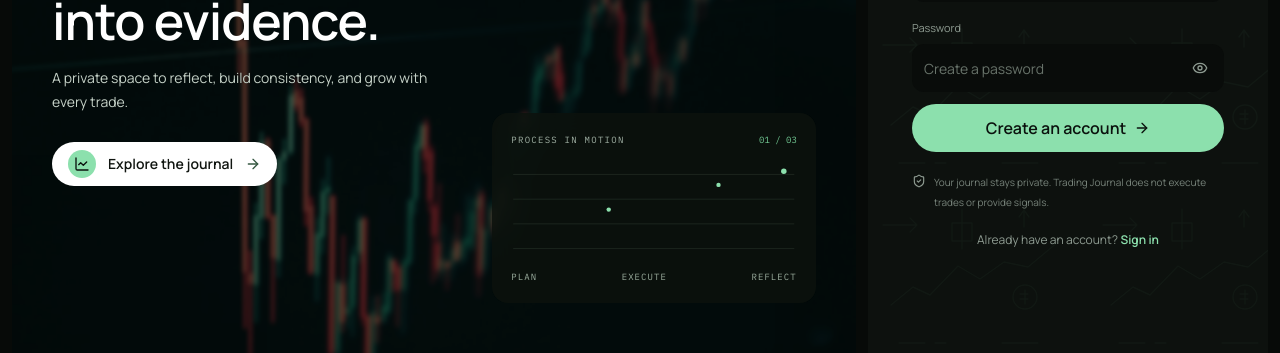
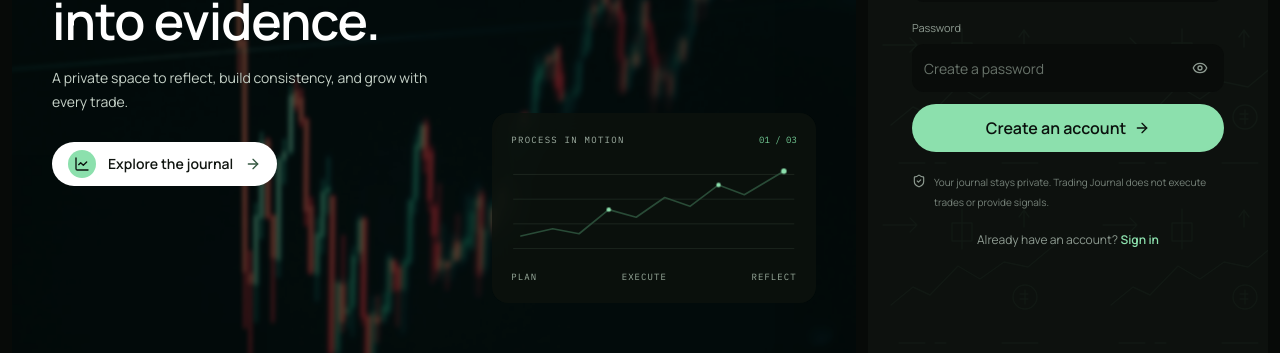
Before and after one commit to heisdante/trading-journal, a Next.js app: page /signup in a window 1280 px wide. Shown: the part 366-719 px from the top of the page. Built offline with nearby package versions, Linux system fonts and the light colour scheme.

Commit message:
Animate auth process line from plan to reflect

```diff
--- a/app/globals.css
+++ b/app/globals.css
@@ -377,9 +377,11 @@ tbody tr:hover { background-color: rgba(var(--accent-rgb), 0.045); }
   from { transform:scale(1.08); }
   to { transform:scale(1.03); }
 }
-@keyframes auth-chart-draw {
-  from { stroke-dashoffset:720; }
-  to { stroke-dashoffset:0; }
+@keyframes auth-chart-progress {
+  0%, 8% { stroke-dashoffset:100; opacity:1; }
+  58%, 76% { stroke-dashoffset:0; opacity:1; }
+  83% { stroke-dashoffset:0; opacity:0; }
+  84%, 100% { stroke-dashoffset:100; opacity:0; }
 }
 .login-art-panel[data-auth-in-view="true"]::before { animation:auth-art-settle 900ms cubic-bezier(.22,1,.36,1) both; }
 [data-auth-reveal][data-auth-in-view="true"] .login-art-copy > *,
@@ -388,7 +390,8 @@ tbody tr:hover { background-color: rgba(var(--accent-rgb), 0.045); }
 [data-auth-reveal][data-auth-in-view="true"] .login-form-content > *:nth-child(2) { animation-delay:90ms; }
 [data-auth-reveal][data-auth-in-view="true"] .login-art-copy > *:nth-child(3),
 [data-auth-reveal][data-auth-in-view="true"] .login-form-content > *:nth-child(3) { animation-delay:160ms; }
-.login-art-panel[data-auth-in-view="true"] .login-review-art svg path:nth-child(2) { stroke-dasharray:720; animation:auth-chart-draw 1100ms ease-out 250ms both; }
+.auth-process-line { stroke-dasharray:100; stroke-dashoffset:100; }
+.login-art-panel[data-auth-in-view="true"] .auth-process-line { animation:auth-chart-progress 5.5s linear 250ms infinite; }
 
 [data-auth-reveal] {
   opacity: 0;
@@ -461,6 +464,7 @@ html.lenis.lenis-stopped { overflow: hidden; }
 @media (prefers-reduced-motion: reduce) {
   *, *::before, *::after { scroll-behavior: auto !important; animation-duration: 0.001ms !important; animation-iteration-count: 1 !important; transition-duration: 0.001ms !important; }
   [data-reveal], [data-app-reveal="true"], [data-auth-reveal] { opacity: 1; transform: none; }
+  .auth-process-line { animation:none !important; stroke-dashoffset:0; opacity:1; }
   .login-art-copy a:hover, .login-panel form button[type="submit"]:hover, .login-review-art:hover,
   .login-art-copy a:hover svg:last-child, .login-panel form button[type="submit"]:hover svg { transform:none; }
 }
--- a/components/auth-form.tsx
+++ b/components/auth-form.tsx
@@ -5,6 +5,7 @@ import { useEffect, useState, type FormEvent } from "react";
 import { useRouter } from "next/navigation";
 import { ArrowRight, Eye, EyeOff, LineChart, ShieldCheck } from "lucide-react";
 import { AuthMotion } from "@/components/auth-motion";
+import { AuthProcessChart } from "@/components/auth-process-chart";
 import { createClient } from "@/lib/supabase/client";
 
 type AuthFormProps = {
@@ -75,15 +76,7 @@ export function AuthForm({ next, error, message }: AuthFormProps) {
             <Link href="/" className="mt-7 inline-flex min-h-11 items-center gap-3 rounded-full bg-white px-4 text-sm font-semibold text-[#101510] transition hover:bg-[#e6f3e9]"><span className="grid h-7 w-7 place-items-center rounded-full bg-[#8ce0ad] text-[#0b120e]"><LineChart className="h-4 w-4" /></span>Explore the journal<ArrowRight className="h-4 w-4 text-[#365842]" /></Link>
           </div>
 
-          <div className="login-review-art mb-8 hidden self-end xl:block" aria-hidden="true">
-            <div className="flex items-center justify-between gap-3"><p className="font-mono text-[9px] uppercase tracking-[.14em] text-[#a1b1a5]">Process in motion</p><span className="font-mono text-[9px] text-[#72c994]">01 / 03</span></div>
-            <svg viewBox="0 0 520 190" fill="none" className="mt-3 w-full" role="presentation">
-              <path d="M4 30H516M4 75H516M4 120H516M4 165H516" stroke="#29362d" strokeWidth="1" />
-              <path d="M18 142L76 129L124 138L178 94L228 108L280 72L326 88L378 49L425 67L497 24" stroke="#8ce0ad" strokeWidth="3" strokeLinecap="round" strokeLinejoin="round" />
-              <circle cx="178" cy="94" r="4" fill="#8ce0ad"/><circle cx="378" cy="49" r="4" fill="#8ce0ad"/><circle cx="497" cy="24" r="5" fill="#8ce0ad"/>
-            </svg>
-            <div className="mt-2 flex items-center justify-between font-mono text-[9px] uppercase tracking-[.12em] text-[#9bad9e]"><span>Plan</span><span>Execute</span><span>Reflect</span></div>
-          </div>
+          <AuthProcessChart />
         </div>
 
         <div className="relative z-10 mt-8 hidden items-center gap-3 font-mono text-[10px] text-[#a0afa2] xl:flex"><span className="font-semibold text-[#e1eee4]">TRADE JOURNAL</span><span className="h-px w-9 bg-[#728d78]"/><span>Learn from the process</span></div>
--- /dev/null
+++ b/components/auth-process-chart.tsx
@@ -0,0 +1,21 @@
+const progressPath = "M18 142L76 129L124 138L178 94L228 108L280 72L326 88L378 49L425 67L497 24";
+
+export function AuthProcessChart() {
+  return (
+    <div className="login-review-art mb-8 hidden self-end xl:block" aria-hidden="true">
+      <div className="flex items-center justify-between gap-3">
+        <p className="font-mono text-[9px] uppercase tracking-[.14em] text-[#a1b1a5]">Process in motion</p>
+        <span className="font-mono text-[9px] text-[#72c994]">01 / 03</span>
+      </div>
+      <svg viewBox="0 0 520 190" fill="none" className="mt-3 w-full" role="presentation">
+        <path d="M4 30H516M4 75H516M4 120H516M4 165H516" stroke="#29362d" strokeWidth="1" />
+        <path d={progressPath} stroke="#294b37" strokeWidth="3" strokeLinecap="round" strokeLinejoin="round" />
+        <path className="auth-process-line" d={progressPath} pathLength="100" stroke="#8ce0ad" strokeWidth="3" strokeLinecap="round" strokeLinejoin="round" />
+        <circle cx="178" cy="94" r="4" fill="#8ce0ad" />
+        <circle cx="378" cy="49" r="4" fill="#8ce0ad" />
+        <circle cx="497" cy="24" r="5" fill="#8ce0ad" />
+      </svg>
+      <div className="mt-2 flex items-center justify-between font-mono text-[9px] uppercase tracking-[.12em] text-[#9bad9e]"><span>Plan</span><span>Execute</span><span>Reflect</span></div>
+    </div>
+  );
+}
--- a/components/signup-form.tsx
+++ b/components/signup-form.tsx
@@ -5,6 +5,7 @@ import Link from "next/link";
 import { useRouter } from "next/navigation";
 import { ArrowRight, Eye, EyeOff, LineChart, ShieldCheck } from "lucide-react";
 import { AuthMotion } from "@/components/auth-motion";
+import { AuthProcessChart } from "@/components/auth-process-chart";
 import { createClient } from "@/lib/supabase/client";
 
 type SignupFormProps = {
@@ -60,15 +61,7 @@ export function SignupForm({ error, message }: SignupFormProps) {
             <Link href="/" className="mt-7 inline-flex min-h-11 items-center gap-3 rounded-full bg-white px-4 text-sm font-semibold text-[#101510] transition hover:bg-[#e6f3e9]"><span className="grid h-7 w-7 place-items-center rounded-full bg-[#8ce0ad] text-[#0b120e]"><LineChart className="h-4 w-4" /></span>Explore the journal<ArrowRight className="h-4 w-4 text-[#365842]" /></Link>
           </div>
 
-          <div className="login-review-art mb-8 hidden self-end xl:block" aria-hidden="true">
-            <div className="flex items-center justify-between gap-3"><p className="font-mono text-[9px] uppercase tracking-[.14em] text-[#a1b1a5]">Process in motion</p><span className="font-mono text-[9px] text-[#72c994]">01 / 03</span></div>
-            <svg viewBox="0 0 520 190" fill="none" className="mt-3 w-full" role="presentation">
-              <path d="M4 30H516M4 75H516M4 120H516M4 165H516" stroke="#29362d" strokeWidth="1" />
-              <path d="M18 142L76 129L124 138L178 94L228 108L280 72L326 88L378 49L425 67L497 24" stroke="#8ce0ad" strokeWidth="3" strokeLinecap="round" strokeLinejoin="round" />
-              <circle cx="178" cy="94" r="4" fill="#8ce0ad"/><circle cx="378" cy="49" r="4" fill="#8ce0ad"/><circle cx="497" cy="24" r="5" fill="#8ce0ad"/>
-            </svg>
-            <div className="mt-2 flex items-center justify-between font-mono text-[9px] uppercase tracking-[.12em] text-[#9bad9e]"><span>Plan</span><span>Execute</span><span>Reflect</span></div>
-          </div>
+          <AuthProcessChart />
         </div>
 
         <div className="relative z-10 mt-8 hidden items-center gap-3 font-mono text-[10px] text-[#a0afa2] xl:flex"><span className="font-semibold text-[#e1eee4]">TRADE JOURNAL</span><span className="h-px w-9 bg-[#728d78]"/><span>Learn from the process</span></div>
```
